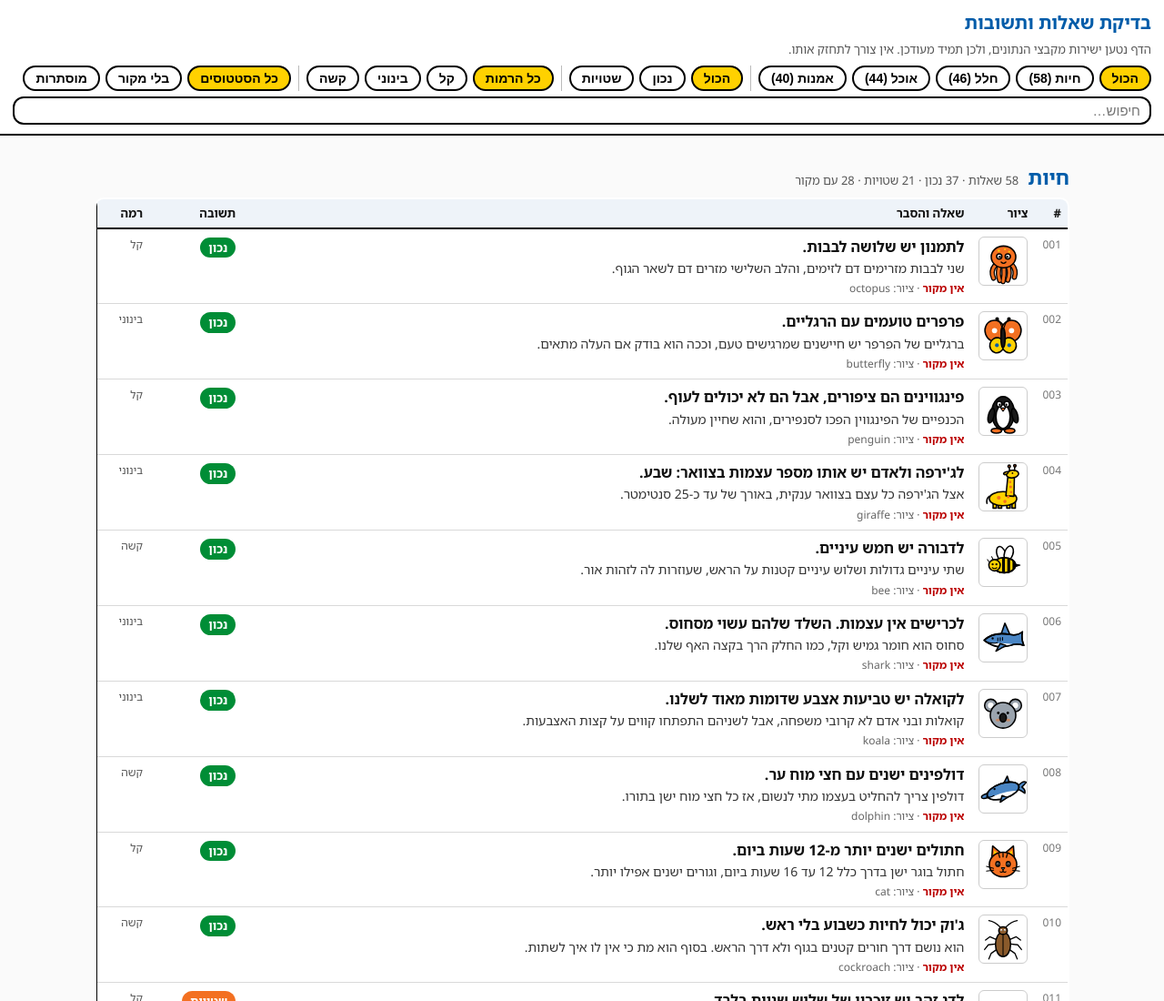
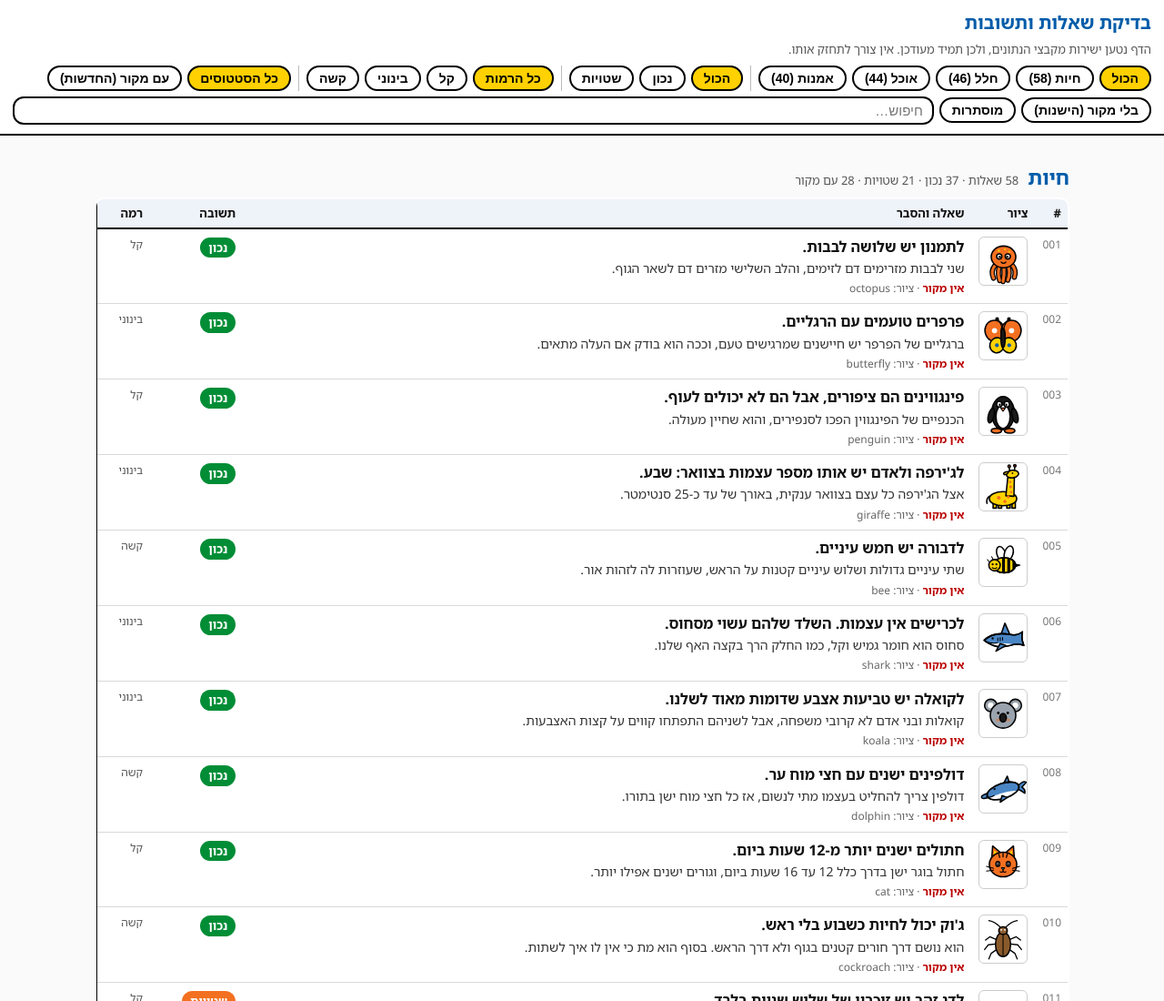
Before and after one commit to ilanhalakhmi/bunny-world, a plain HTML site: page facts-review.html in a window 1280 px wide. Shown: the top 1100 px of the page at 91% size. Drawn offline with Linux system fonts and the light colour scheme.

Commit message:
facts-review: filter for clues with a source
Co-Authored-By: Claude Sonnet 5.5 <noreply@anthropic.com>

```diff
--- a/facts-review.html
+++ b/facts-review.html
@@ -77,7 +77,7 @@ function renderBar() {
     chip("topic", "all", "הכול") + TOPICS.map(t => chip("topic", t.id, t.name + " (" + t.facts.length + ")")).join("") +
     '<span class="sep"></span>' + chip("ans", "all", "הכול") + chip("ans", "t", "נכון") + chip("ans", "f", "שטויות") +
     '<span class="sep"></span>' + chip("level", "all", "כל הרמות") + Object.keys(LEVELS).map(l => chip("level", l, LEVELS[l])).join("") +
-    '<span class="sep"></span>' + chip("src", "all", "כל הסטטוסים") + chip("src", "nosrc", "בלי מקור") + chip("src", "hidden", "מוסתרות") +
+    '<span class="sep"></span>' + chip("src", "all", "כל הסטטוסים") + chip("src", "hassrc", "עם מקור (החדשות)") + chip("src", "nosrc", "בלי מקור (הישנות)") + chip("src", "hidden", "מוסתרות") +
     '<input type="search" id="q" placeholder="חיפוש…" value="' + esc(state.q) + '">';
   document.getElementById("q").addEventListener("input", e => { state.q = e.target.value; renderMain(); });
 }
@@ -86,6 +86,7 @@ function keep(f) {
   if (state.ans === "f" && f.answer) return false;
   if (state.level !== "all" && f.level !== state.level) return false;
   if (state.src === "nosrc" && f.src) return false;
+  if (state.src === "hassrc" && !f.src) return false;
   if (state.src === "hidden" && f.verified !== false) return false;
   const q = state.q.trim();
   if (q && !((f.text || "") + " " + (f.explain || "") + " " + (f.pic || "")).includes(q)) return false;
```
